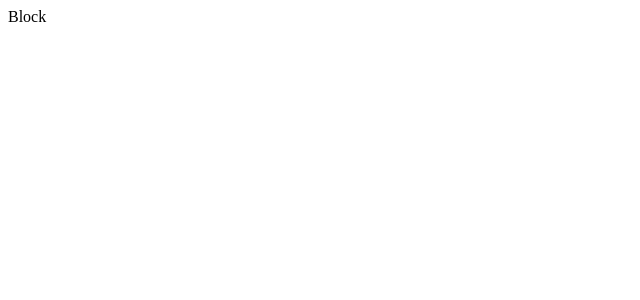
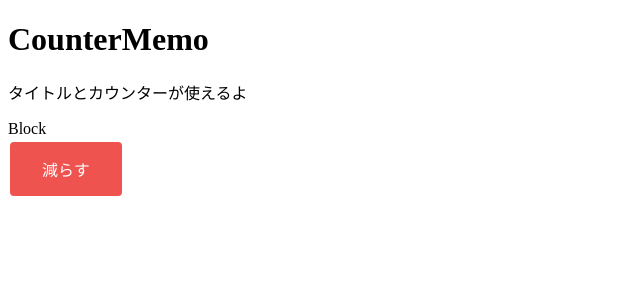
Before and after one commit to kusawokoshitemori/count_number_memo, a React app: page / in a window 1280 px wide. Shown: the top 300 px of the page, without its empty margins (0-640 px from the left). Built offline with nearby package versions, Linux system fonts and the light colour scheme.

Commit message:
動的にボタンを変えれるようにした

```diff
--- a/package.json
+++ b/package.json
@@ -19,10 +19,12 @@
     "@babel/core": "^7.25.2",
     "@babel/preset-env": "^7.25.4",
     "@babel/preset-react": "^7.24.7",
-    "@types/react": "^18.3.9",
+    "@types/react": "^18.3.10",
     "@types/react-dom": "^18.3.0",
     "babel-loader": "^9.2.1",
+    "css-loader": "^7.1.2",
     "html-webpack-plugin": "^5.6.0",
+    "style-loader": "^4.0.0",
     "ts-loader": "^9.5.1",
     "typescript": "^5.6.2",
     "webpack": "^5.95.0",
--- a/src/App.tsx
+++ b/src/App.tsx
@@ -5,6 +5,10 @@ import CounterBlock from "./components/CounterBlock";
 const App: React.FC = () => {
   return (
     <div className="container">
+      <div>
+        <h1>CounterMemo</h1>
+        <p>タイトルとカウンターが使えるよ</p>
+      </div>
       <CounterBlock />
     </div>
   );
--- /dev/null
+++ b/src/components/Button.tsx
@@ -0,0 +1,33 @@
+import React from "react";
+import "../styles/components.css";
+
+interface CounterProps {
+  count: number;
+  setCount: React.Dispatch<React.SetStateAction<number>>;
+  sign: string;
+}
+
+const Button: React.FC<CounterProps> = ({ count, setCount, sign }) => {
+  const handleClick = () => {
+    if (sign === "+") {
+      setCount(count + 1);
+    } else {
+      setCount(count - 1);
+    }
+  };
+
+  return (
+    <button
+      className={
+        sign === "+"
+          ? "Button_component Button_plus"
+          : "Button_component Button_minus"
+      }
+      onClick={handleClick}
+    >
+      {sign === "+" ? "増やす" : "減らす"}
+    </button>
+  );
+};
+
+export default Button;
--- a/src/components/CounterBlock.tsx
+++ b/src/components/CounterBlock.tsx
@@ -1,7 +1,16 @@
-import React from "react";
+import React, { useState } from "react";
+import Button from "./Button";
+import "../styles/components.css";
 
 const CounterBlock: React.FC = () => {
-  return <div>Block</div>;
+  const [count, setCount] = useState(0);
+
+  return (
+    <div>
+      <div>Block</div>
+      <Button count={count} setCount={setCount} sign="-" />
+    </div>
+  );
 };
 
 export default CounterBlock;
--- a/src/styles/components.css
+++ b/src/styles/components.css
@@ -0,0 +1,26 @@
+.Button_component {
+  border: none;
+  color: white;
+  padding: 15px 32px;
+  text-align: center;
+  text-decoration: none;
+  display: inline-block;
+  font-size: 16px;
+  margin: 4px 2px;
+  cursor: pointer;
+  border-radius: 4px;
+  transition: background-color 0.3s;
+}
+
+.Button_plus {
+  background-color: #4caf50;
+}
+.Button_plus:hover {
+  background-color: #45a049;
+}
+.Button_minus {
+  background-color: #ef5350;
+}
+.Button_minus:hover {
+  background-color: #e57373;
+}
--- a/webpack.config.js
+++ b/webpack.config.js
@@ -11,11 +11,15 @@ module.exports = {
   module: {
     rules: [
       {
-        test: /\.tsx?$/,
+        test: /\.tsx?$/, // TypeScriptファイルを対象
         exclude: /node_modules/,
         use: {
           loader: "ts-loader",
         },
+      },
+      {
+        test: /\.css$/, // CSSファイルを対象
+        use: ["style-loader", "css-loader"], // CSSローダーを使用
       },
     ],
   },
```
Also changed, not shown: 1 other file (tests, documents, lock files or other folders).
